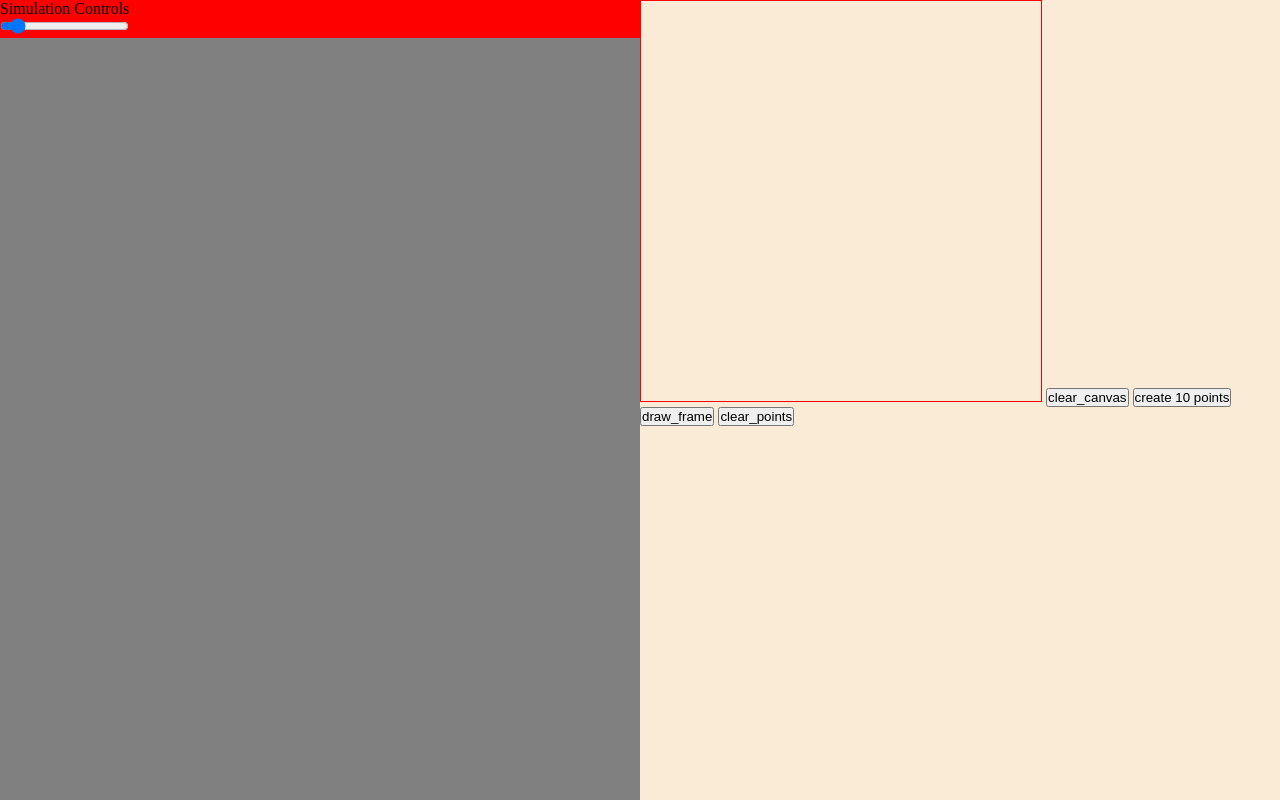
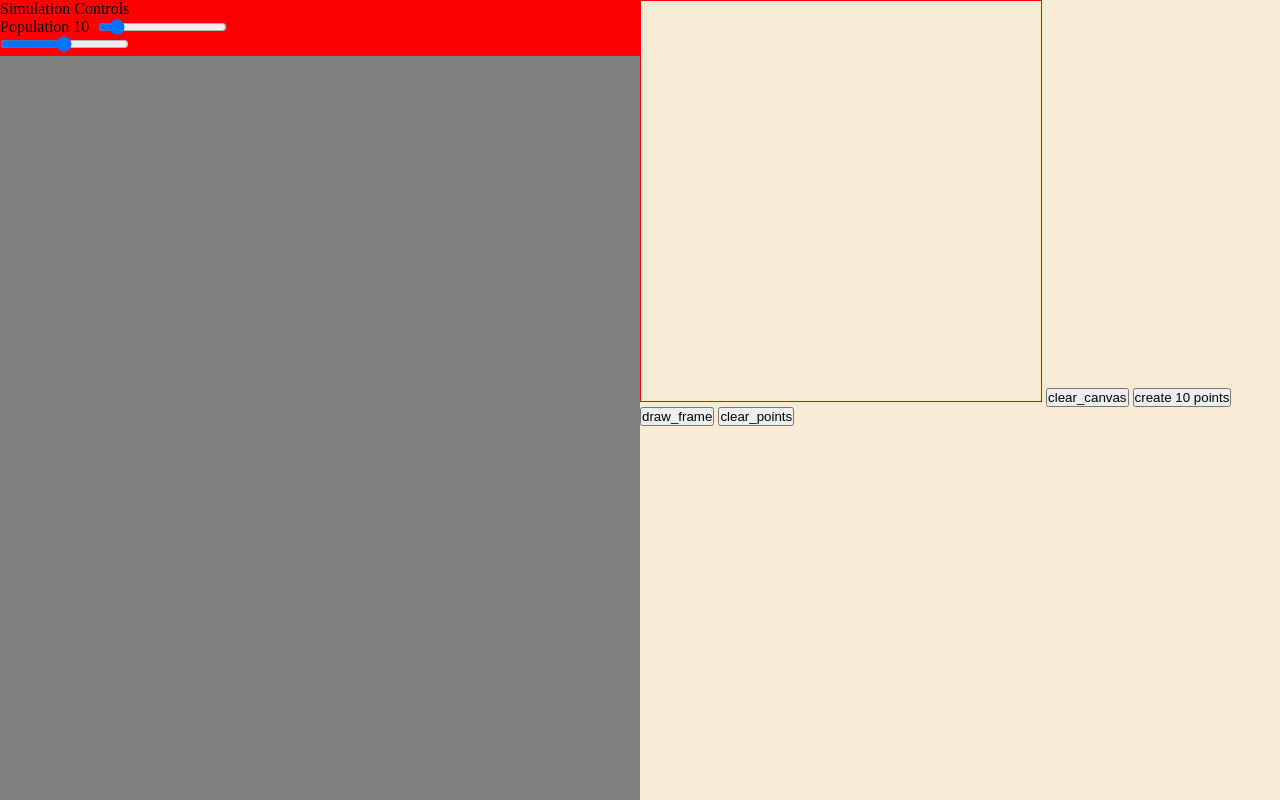
Before and after one commit to GreyMW/epidemic_simulation, a Svelte app: page / in a window 1280 px wide. Built offline with nearby package versions, Linux system fonts and the light colour scheme.

Commit message:
Sliders interact with the simulation_store.ts

```diff
--- a/src/components/RangeSlider.svelte
+++ b/src/components/RangeSlider.svelte
@@ -1,15 +1,11 @@
 <script lang="ts">
-    // let value = 50;
-    export let bound_value: number;
-
-    $: bound_value, value_changed();
-    function value_changed() {
-        console.log(bound_value);
-    }
+       export let value: number = 50;
+       export let min = 1;
+       export let max = 100;
 
 </script>
 
-<input type="range" min="1" max="100" bind:value={bound_value} >
+<input type="range" {min} {max} bind:value={value} >
 
 <style>
 
--- a/src/components/SimulationControls.svelte
+++ b/src/components/SimulationControls.svelte
@@ -1,16 +1,22 @@
 <script lang="ts">
 
+    import simulation_state from "../simulation/simulation_store";
     import RangeSlider from "./RangeSlider.svelte";
 
-    let population = 10;
-
-    $: console.log("Population: " + population)
+    $: console.log("From Store " + $simulation_state.population);
 
 </script>
 
 <div class = "container">
     <p>Simulation Controls</p>
-    <RangeSlider bound_value={population}/>
+
+    <div class="slider">
+        <p>Population&nbsp;</p>
+        <p class="slider-value">{$simulation_state.population}</p>
+        <RangeSlider bind:value = {$simulation_state.population}/>
+    </div>
+
+    <RangeSlider/>
 
 </div>
 
@@ -18,4 +24,12 @@
     .container {
         background-color: red;
     }
+
+    .slider {
+        display: flex;
+    }
+
+    .slider-value {
+        width: 25px;
+    }
 </style>
--- a/src/simulation/simulation_store.ts
+++ b/src/simulation/simulation_store.ts
@@ -4,6 +4,7 @@ import {Point} from "./simulation";
 class State {
     animation_on: boolean = false;
     points: State[] = [];
+    population: number = 10;
 
     constructor() {
     }
@@ -12,8 +13,10 @@ class State {
 let simulation_state = () => {
     let state: State = new State();
 
+    //svelte store methods
     const {subscribe, set, update} = writable(state);
 
+    //state methods
     const methods = {
         reset() {
             update( state => {
@@ -29,6 +32,13 @@ let simulation_state = () => {
             })
         },
 
+        set_population(population: number) {
+            update((state) => {
+                state.population = population;
+                return state;
+            })
+        }
+
 
 
     }
@@ -40,3 +50,5 @@ let simulation_state = () => {
         ...methods
     }
 }
+
+export default simulation_state();
```
